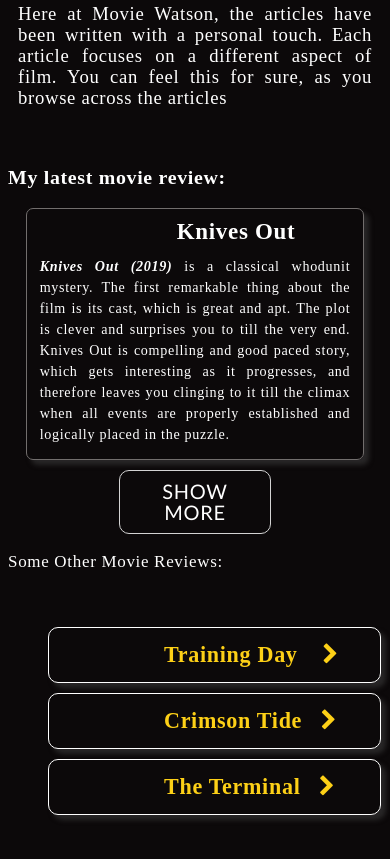
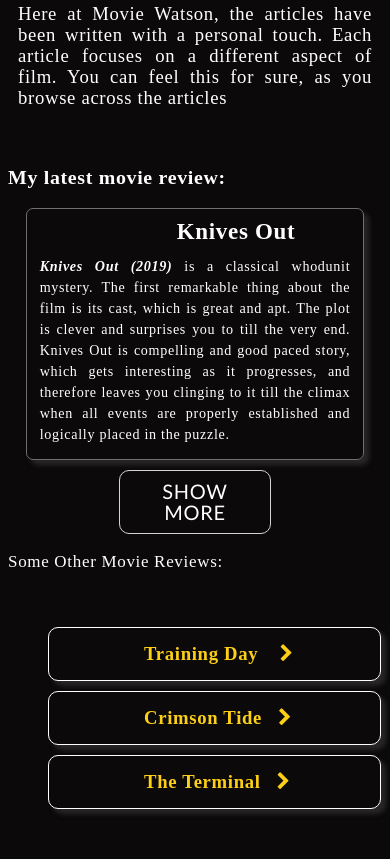
Before and after one commit to moviewatson/moviewatson.github.io, a plain HTML site: page index.html in a window 390 px wide. Shown: the part 470-1329 px from the top of the page. Drawn offline with nearby package versions, Linux system fonts and the light colour scheme.

Commit message:
h3 changed in mobile view, max height also

```diff
--- a/style.css
+++ b/style.css
@@ -319,7 +319,7 @@
 		#other-movies li{
 			text-align: justify;
 			width: 90%;
-			max-height: 1860px;
+			max-height: 2000px;
 			list-style-type: none;
 			border: 1px solid white;
 			border-radius: 10px;
@@ -329,9 +329,9 @@
 		}
 
 		#other-movies h3{
-			font-size: 1.3em;
+			font-size: 1.1em;
 			color:  #FDD017;
-			padding: 0 0 0 100px;
+			padding: 0 0 0 80px;
 			display: inline;
 		}
 
```
